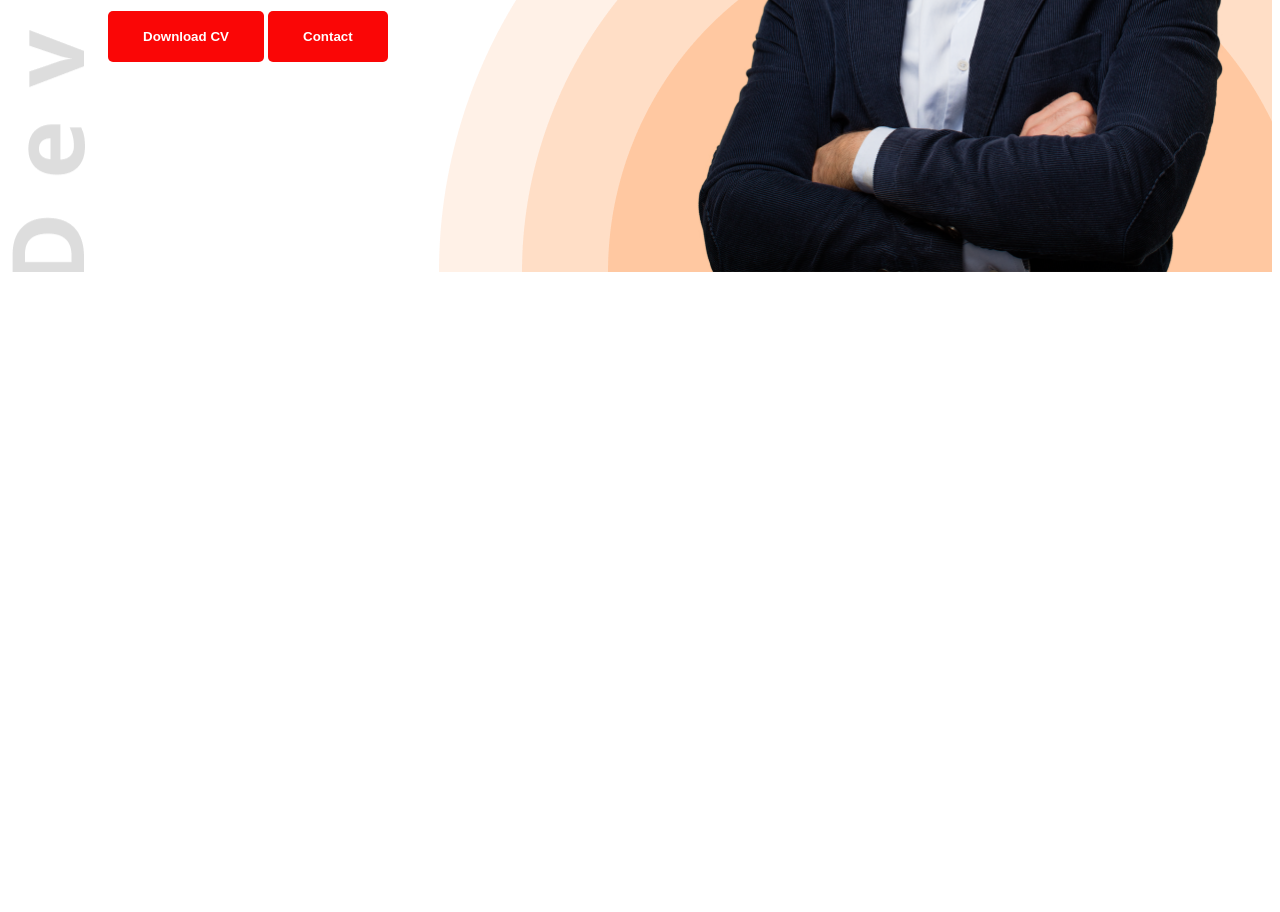
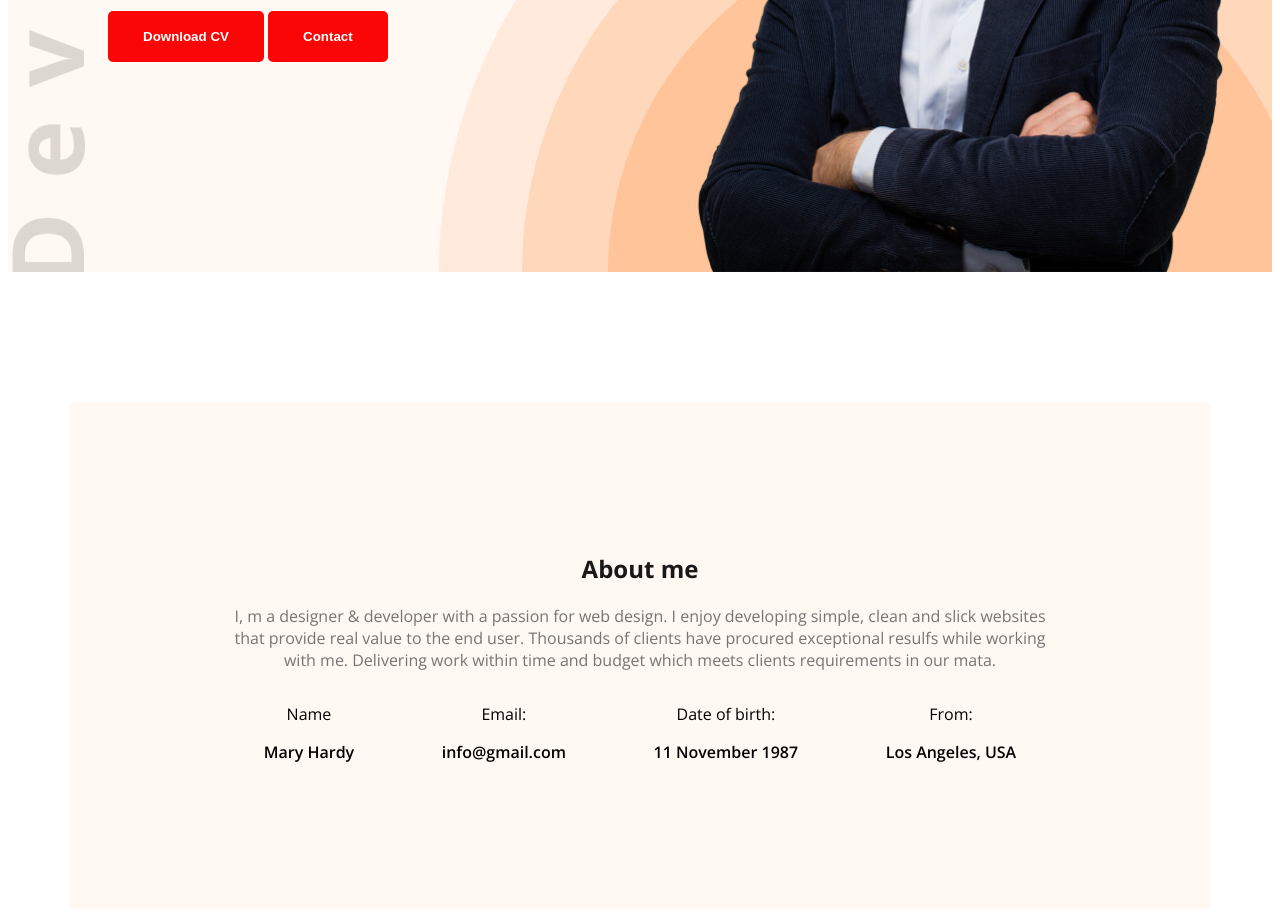
Before and after one commit to rafi565mamun/web-devolope, a plain HTML site: page index.html in a window 1280 px wide. Shown: the part 494-1406 px from the top of the page. Before the commit the page ends 800 px from the top, so only its background shows below. Drawn offline with nearby package versions, Linux system fonts and the light colour scheme.

Commit message:
about me

```diff
--- a/index.html
+++ b/index.html
@@ -11,7 +11,7 @@
 
 </head>
 <body class="open-sans-normal">
-    <header class="header-img">
+    <header class="header-img second-bd">
     <nav>
     <h3 class="title">Ma<span class="text-primary">r</span>y</h3>
     <ul>
@@ -35,7 +35,30 @@
 
     </header>
     <main>
+<section class="about second-bd">
 
+    <h1 class="section-title">About me</h1>
+    <p class="section-discribtion">I, m a designer & developer with a passion for web design. I enjoy developing simple, clean and slick websites that provide real value to the end user. Thousands of clients have procured exceptional resulfs while working with me. Delivering work within time and budget which meets clients requirements in our mata.</p>
+    <div class="about-items">
+      <div class="about-item">
+    <p class="item-title">Name</p>
+    <p class="item-describtion">Mary Hardy</p>
+   </div>
+   <div class="about-item">
+    <p class="item-title">Email:</p>
+    <p class="item-describtion">info@gmail.com</p>
+   </div>
+   <div class="about-item">
+    <p class="item-title">Date of birth:</p>
+    <p class="item-describtion">11 November 1987</p>
+   </div>
+   <div class="about-item">
+    <p class="item-title">From:</p>
+    <p class="item-describtion">Los Angeles, USA</p>
+   </div>
+    </div>
+
+</section>
     </main>
      <footer>
 
--- a/styles/portfolio.css
+++ b/styles/portfolio.css
@@ -80,3 +80,38 @@ font-weight:bold;
 background-repeat: no-repeat;
 background-position: top left, bottom right;
 }
+.section-title{
+   font-size: 35;
+    width: 827;
+    color:#181818;
+}
+.section-discribtion{
+    font-size: 18;
+    width: 827;
+    color:#757575 ;
+}
+.second-bd{
+ background-color: #FFF8F3;
+
+}
+.about{
+    border-radius: 10;
+    padding: 130px 150px;
+    text-align: center;
+    margin-top: 130px;
+
+}
+
+main{
+    max-width: 1140px;
+    margin: 0 auto;
+
+
+}
+.about-items{
+    display: flex;
+   justify-content: space-around;
+}
+.item-describtion{
+    font-weight: 600;
+}
```
